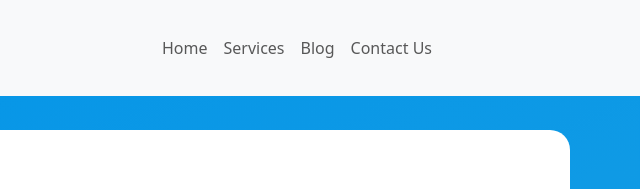
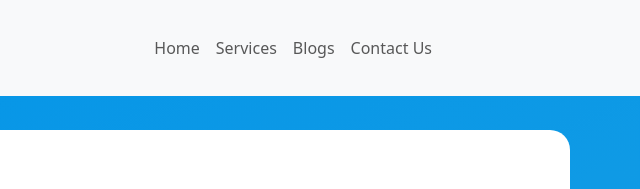
Before and after one commit to viswanathr73/wasser-solutions, a plain HTML site: page index.html in a window 1280 px wide. Shown: the top 189 px of the page, 640-1280 px from the left. Drawn offline with nearby package versions, Linux system fonts and the light colour scheme.

Commit message:
new commit-blogs

```diff
--- a/index.html
+++ b/index.html
@@ -41,7 +41,7 @@
                             <a class="nav-link" href="index.html#services">Services</a>
                         </li>
                         <li class="nav-item">
-                            <a class="nav-link" href="index.html#blog">Blog</a>
+                            <a class="nav-link" href="index.html#blog">Blogs</a>
                         </li>
                         <li class="nav-item" style="padding-right: 200px;">
                             <a class="nav-link" href="index.html#contact">Contact Us</a>
```
